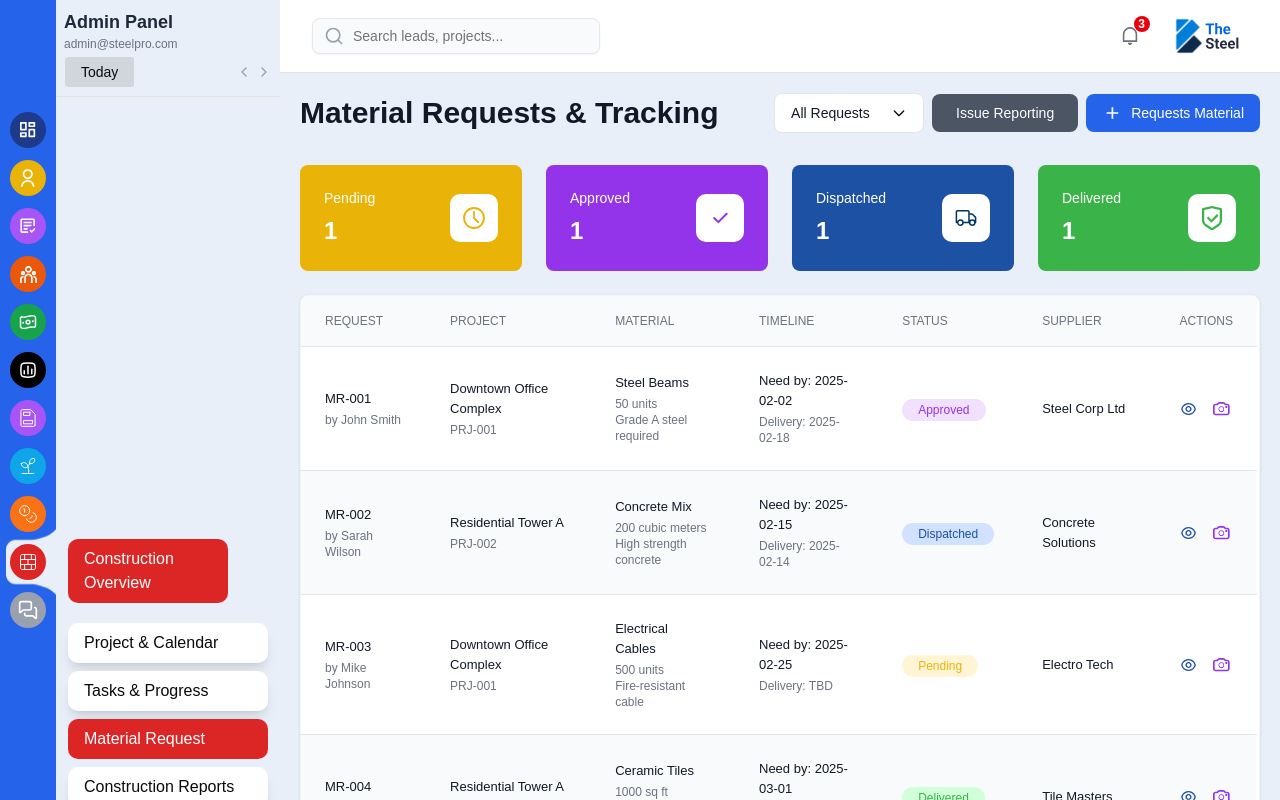
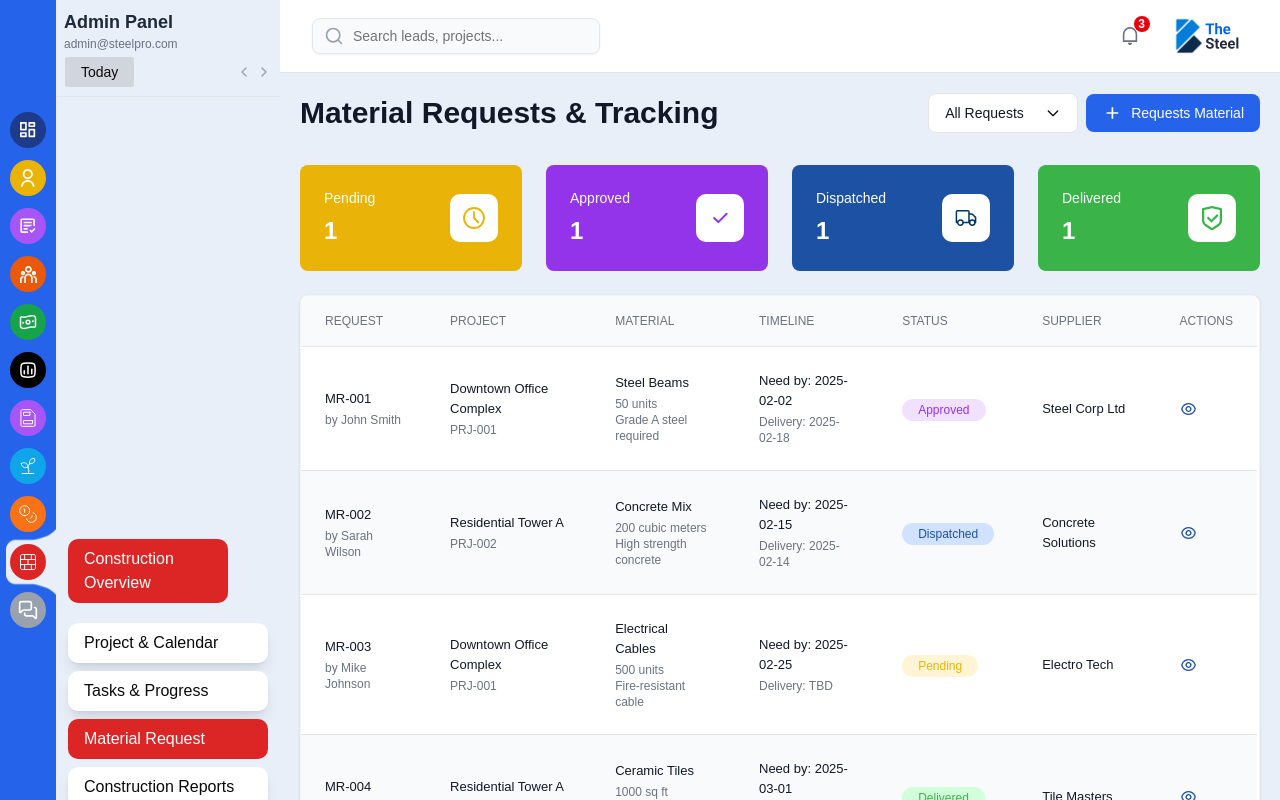
Before and after one commit to react6-flyweis/the-steel-admin, a React (Vite) app: page /construction/materials in a window 1280 px wide. Built offline with nearby package versions, Linux system fonts and the light colour scheme.

Commit message:
feat: comment out unused imports and buttons in Materials and ProjectViewPage components

```diff
--- a/src/modules/construction/pages/Materials.tsx
+++ b/src/modules/construction/pages/Materials.tsx
@@ -4,7 +4,7 @@ import StatsOverview from "../components/cards/StatCard";
 import PlusIcon from "../assets/plusicon.svg";
 import type { StatItem } from "../components/cards/StatCard";
 import EyeIcon from "../assets/EyeIcon.svg";
-import CameraIcon from "../assets/cameraicon.svg";
+// import CameraIcon from "../assets/cameraicon.svg";
 import DoubleCheck from "../assets/tickdoubleicon.svg";
 import Dispatch from "../assets/dispatchicon.svg";
 import Alert from "../assets/alerticon.svg";
@@ -149,7 +149,7 @@ export default function Materials() {
               onChange={setStatus}
             />
 
-            <button
+            {/* <button
               onClick={() => setReportModel(true)}
               className="
               bg-[#4B5563] text-white
@@ -158,7 +158,7 @@ export default function Materials() {
             "
             >
               Issue Reporting
-            </button>
+            </button> */}
             <IssueReportingModal
               open={openReportModel}
               onClose={() => setReportModel(false)}
@@ -273,7 +273,7 @@ export default function Materials() {
                         >
                           <img src={EyeIcon} alt="" className="min-w-fit" />
                         </button>
-                        <button
+                        {/* <button
                           onClick={() => {
                             setSelectedRequestId(r.id);
                             setPhotoModel(true);
@@ -281,7 +281,7 @@ export default function Materials() {
                           className="hover:opacity-70"
                         >
                           <img src={CameraIcon} alt="" className="min-w-fit" />
-                        </button>
+                        </button> */}
                       </div>
                     </td>
                   </tr>
--- a/src/modules/construction/pages/ProjectViewPage.tsx
+++ b/src/modules/construction/pages/ProjectViewPage.tsx
@@ -86,7 +86,7 @@ export default function ProjectViewPage() {
       <div className="flex lg:flex-row flex-col lg:items-center justify-between gap-2 mb-8">
         <div className="flex sm:flex-row flex-col sm:items-center justify-start gap-5">
           <button
-            onClick={() => navigate("/projects")}
+            onClick={() => navigate(-1)}
             className="
                 flex items-center gap-2
                 bg-[#3F63E1] text-white
```
